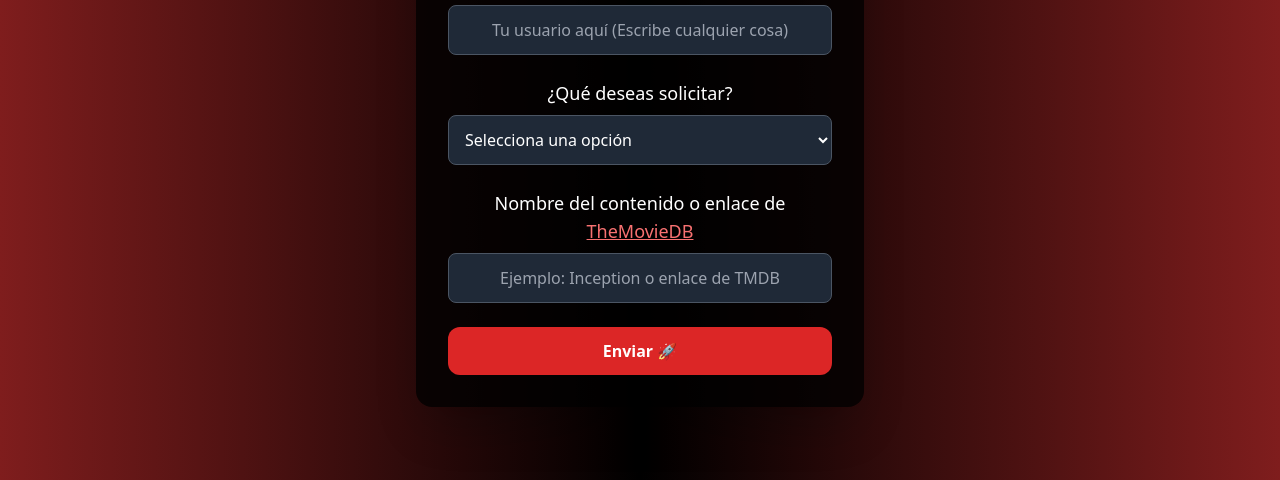
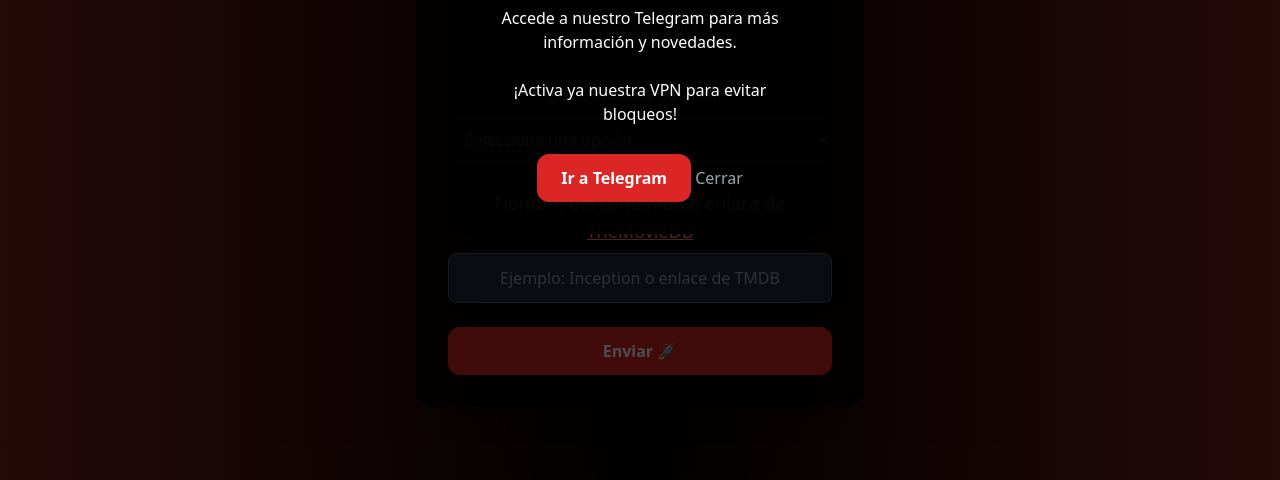
Before and after one commit to SrctC0d3/vanillapeticiones.github.io, a plain HTML site: page index.html in a window 1280 px wide. Shown: the part 320-800 px from the top of the page. Drawn offline with nearby package versions, Linux system fonts and the light colour scheme.

Commit message:
Implement Telegram modal and update input fields
Added a modal for Telegram access and improved user input fields.

```diff
--- a/index.html
+++ b/index.html
@@ -17,14 +17,27 @@
     }
   </style>
 </head>
-<body class="bg-gradient-to-r from-red-900 via-black to-red-900 min-h-screen flex items-center justify-center text-white">
+<body class="bg-gradient-to-r from-red-900 via-black to-red-900 min-h-screen flex items-center justify-center text-white relative">
+
+  <!-- Modal Telegram -->
+  <div id="modalTelegram" class="fixed inset-0 bg-black/70 flex items-center justify-center z-50 hidden">
+    <div class="bg-black/90 p-8 rounded-2xl text-center max-w-sm mx-4">
+      <h2 class="text-2xl font-bold mb-4 text-red-500">📢 ¡Bienvenido!</h2>
+      <p class="mb-6 text-white">Accede a nuestro Telegram para más información y novedades.</p>
+	   <p class="mb-6 text-white">¡Activa ya nuestra VPN para evitar bloqueos!</p>
+      <a href="https://t.me/vanillaiptv/1/600" target="_blank" class="bg-red-600 hover:bg-red-700 transition text-white font-bold px-6 py-3 rounded-xl inline-block">Ir a Telegram</a>
+      <button id="cerrarModal" class="mt-4 text-gray-400 hover:text-white">Cerrar</button>
+    </div>
+  </div>
+
+  <!-- Contenido principal -->
   <div class="w-full max-w-md bg-black/80 p-8 rounded-2xl shadow-2xl text-center">
     <img src="logo.png" alt="Logo Vanilla TV" class="mx-auto mb-4 w-20 h-20 rounded-full shadow-lg logo-animado">
 
     <h1 class="text-3xl font-bold mb-4">🎬 Bienvenido a Vanilla TV</h1>
 
     <label for="username" class="block text-lg mb-2">Escribe tu usuario (Telegram, Username, etc.)</label>
-    <input id="username" type="text" placeholder="Tu usuario aquí (Escribe cualquier cosa)" class="w-full p-3 mb-6 rounded-lg bg-gray-800 border border-gray-600 focus:ring-2 focus:ring-red-500 text-center">
+    <input id="username" type="text" placeholder="Tu usuario aquí" class="w-full p-3 mb-6 rounded-lg bg-gray-800 border border-gray-600 focus:ring-2 focus:ring-red-500 text-center">
 
     <label for="opcion" class="block text-lg mb-2">¿Qué deseas solicitar?</label>
     <select id="opcion" class="w-full p-3 rounded-lg bg-gray-800 border border-gray-600 focus:ring-2 focus:ring-red-500 mb-6">
@@ -43,6 +56,17 @@
   </div>
 
   <script>
+    // Mostrar modal al cargar la página
+    window.onload = function() {
+      document.getElementById('modalTelegram').classList.remove('hidden');
+    };
+
+    // Cerrar modal
+    document.getElementById('cerrarModal').addEventListener('click', function() {
+      document.getElementById('modalTelegram').classList.add('hidden');
+    });
+
+    // Función para enviar solicitud a Discord
     async function enviarSeleccion() {
       const username = document.getElementById("username").value.trim();
       const opcion = document.getElementById("opcion").value;
@@ -63,7 +87,8 @@
         alert("Por favor, escribe el nombre o enlace del contenido que solicitas.");
         return;
       }
-      const webhookURL = "https://discord.com/api/webhooks/1421990504928907315/VEGDYyL4WzJdW9rGTqGK5H0Ilf93aElRV-QKiUu5jJcHeWKAE-0e5XjIOxI7nXPjAo89"; //atacalo si quieres ;)
+
+      const webhookURL = "https://discord.com/api/webhooks/1421990504928907315/VEGDYyL4WzJdW9rGTqGK5H0Ilf93aElRV-QKiUu5jJcHeWKAE-0e5XjIOxI7nXPjAo89";
 
       const payload = {
         content: `@everyone \n👤 Usuario: **${username}**\n📌 Tipo: **${opcion}**\n🎬 Contenido solicitado: ${contenido}`
```
